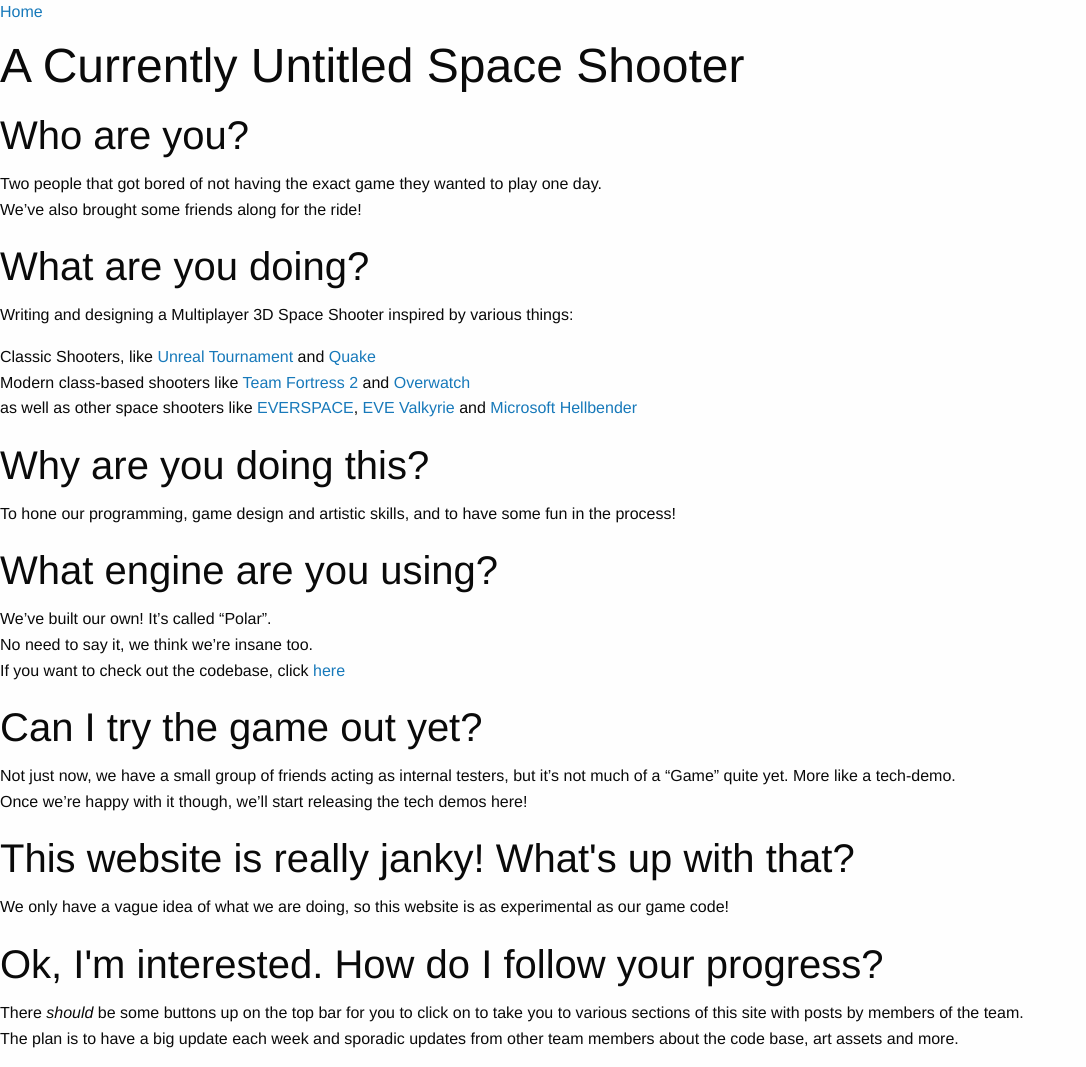
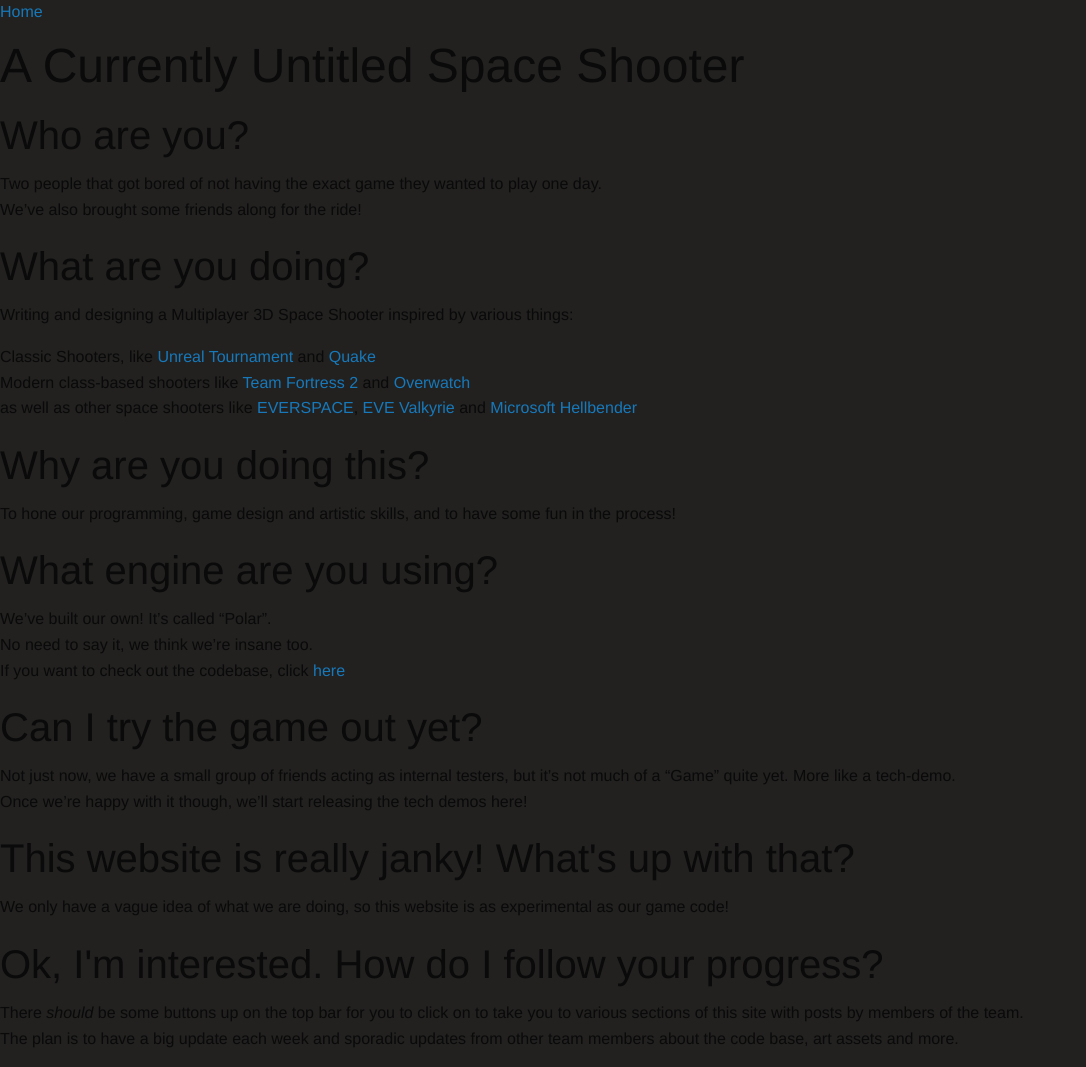
Before and after one commit to ori-sky/polar-space, a Jekyll site: the page built from index.md, in a window 1280 px wide. Shown: the whole page, without its empty margins (0-1086 px from the left). Built offline with Jekyll 4.4.1, drawn with Linux system fonts in a browser that asks for light colours; some web fonts are replaced; our own code applies the rules of GitHub Pages for plain Markdown files.

Commit message:
Update default.html

```diff
--- a/_layouts/default.html
+++ b/_layouts/default.html
@@ -6,6 +6,7 @@
 		<meta charset="utf-8">
 		<title>{{ page.title }}</title>
 		<link rel="stylesheet" href="/polar-space/assets/css/foundation.min.css">
+		<link rel="stylesheet" href="/polar-space/assets/css/app.css">
 	</head>
 	<body>
 		<nav>
```
